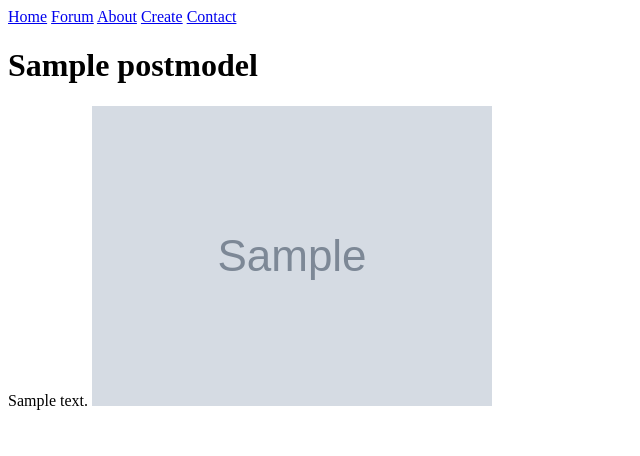
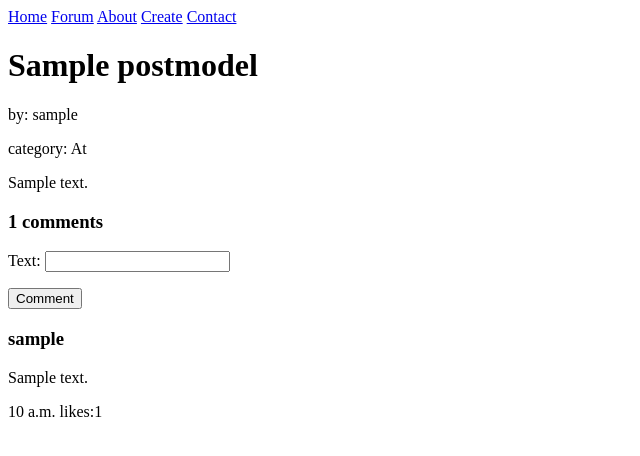
Before and after one commit to tiagocdr/teamwool-capstone, a Django app: page /post/1 in a window 1280 px wide. Shown: the top 456 px of the page, without its empty margins (0-640 px from the left). Run offline with Django 3.2, Linux system fonts and the light colour scheme; tables that the repository leaves empty hold one stand-in row (values such as "Sample post"); grey boxes marked "Sample" are stand-in pictures.

Commit message:
Added comments funcionality

```diff
--- a/templates/post.html
+++ b/templates/post.html
@@ -1,10 +1,29 @@
 {% extends 'base.html' %}
 
 {% block content %}
+<div class='news_body'>
+
+    <h1>{{post.title}}</h1>
+    <p>by: {{post.user}}</p>
+    <p>category: {{post.genre}}</p>
+    {{post.body}}
+<!-- <img src="{{ post.img }}"> Working this out -->
+</div>
 <div>
-    <h1>{{post.title}}</h1>
-{{post.body}}
-<img src="{{ post.img }}">
+    <h3>{{lenght}} comments</h3>
+    <form method = "post" action="">
+        {% csrf_token %}
+        {{ form.as_p }}
+        <button type="submit">Comment</button>
+    </form>
 </div>
 
+<div>
+
+    {%for c in comments%}
+    <h3>{{c.user}}</h3>
+    <p>{{c.text}}</p>
+    <span>{{c.timestamp}}</span> <span>likes:{{c.votes}}</span>
+    {%endfor%}
+</div>
 {% endblock %}
--- a/woolnews_app/forms.py
+++ b/woolnews_app/forms.py
@@ -6,3 +6,6 @@ class PostForm(forms.Form):
     title = forms.CharField(max_length=100)
     img = forms.ImageField()
     body = forms.CharField(max_length=1000)
+
+class CommentForm(forms.Form):
+    text = forms.CharField(max_length=240)
--- a/woolnews_app/models.py
+++ b/woolnews_app/models.py
@@ -26,9 +26,10 @@ class CommentModel(models.Model):
     user = models.ForeignKey(CustomUser, on_delete=models.CASCADE)
     text = models.CharField(max_length=140)
     timestamp = models.TimeField(default=timezone.now)
+    votes = models.IntegerField(default=0, blank=True)
 
     def __str__(self):
-        return f'{self.post} | {self.user}'
+        return f'{self.text} | {self.user}'
 
 
 class PostModel(models.Model):
--- a/woolnews_app/views.py
+++ b/woolnews_app/views.py
@@ -1,5 +1,5 @@
-from woolnews_app.models import PostModel
-from woolnews_app.forms import PostForm
+from woolnews_app.models import PostModel, CommentModel
+from woolnews_app.forms import PostForm, CommentForm
 from django.shortcuts import render, redirect
 from .forms import PostForm
 
@@ -42,8 +42,24 @@ def contact_view(request):
 
 def post_view(request, post_id):
     post = PostModel.objects.get(id=post_id)
-    print(dir(post.img), post.img)
-    return render(request, 'post.html', {'post': post})
+    comments_form = CommentForm()
+    comments = post.comments.all().order_by('-timestamp')
+    context = {
+        'post': post,
+        'form':comments_form,
+        'comments': comments,
+        'lenght': len(comments)
+        }
+    if request.method == 'POST':
+        form = CommentForm(request.POST)
+        if form.is_valid():
+            data = form.cleaned_data
+            post.comments.create(
+                user=request.user,
+                text=data['text']
+                )
+            return redirect('post view', post_id=post.id)
+    return render(request, 'post.html', context)
 
 def create_post(request):
     if request.method == 'POST':
```
Also changed, not shown: woolnews_app/migrations/0004_commentmodel_votes.py (added).
